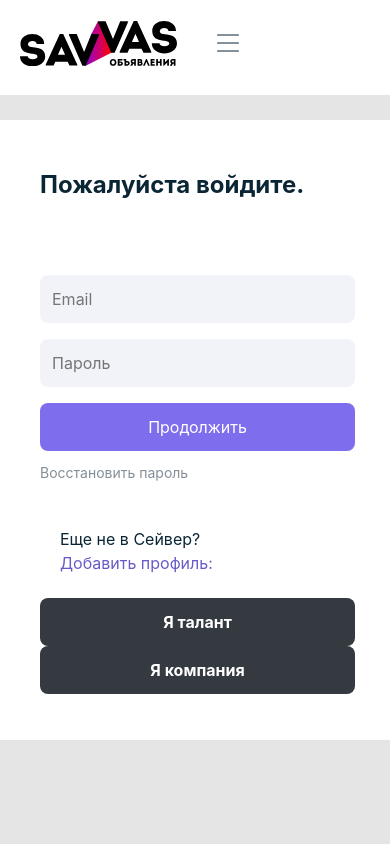
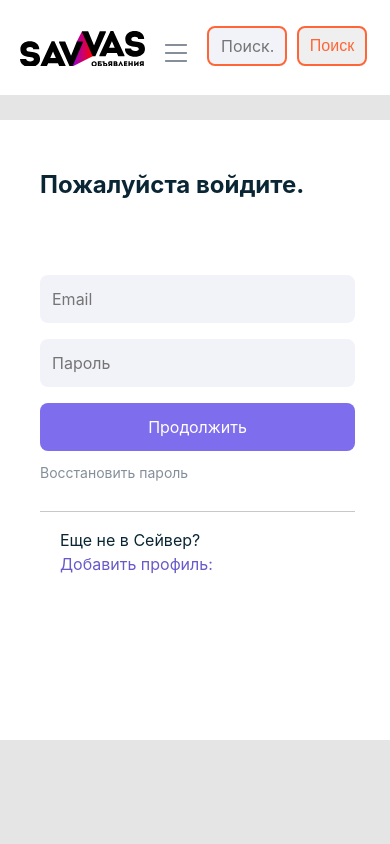
Before and after one commit to zfrejn/savvas, a React (Create React App) app: page /authorization in a window 390 px wide. Shown: the top 844 px of the page. Built offline with nearby package versions, Linux system fonts and the light colour scheme.

Commit message:
поиск карточек

```diff
--- a/src/components/Authorization/AuthorForm.jsx
+++ b/src/components/Authorization/AuthorForm.jsx
@@ -13,7 +13,7 @@ const AuthorForm = () => {
             <ReesPassword/>
             <hr/>
             <AddProfLink/>
-            <LoginBtns/>
+            {/* <LoginBtns/> */}
         </form>
     )
 }
--- a/src/components/Header/Header.jsx
+++ b/src/components/Header/Header.jsx
@@ -7,6 +7,10 @@ const Header = () => {
         <div className='header'>
             <div className='headerWrapper'>
                 <Logo/>
+                <div className="cardSearch">
+                    <input className='searchInput' placeholder='Поиск...'/>
+                    <button className='searchBtn'>Поиск</button>
+                </div>
                 <Buttons/>
             </div>
 
--- a/src/style/App.css
+++ b/src/style/App.css
@@ -608,6 +608,187 @@ footer {
   line-height: 24px;
 }
 
+.bttn {
+  width: 40px;
+  height: 40px;
+  border-radius: 40px;
+  position: relative;
+  z-index: 1;
+  align-self: flex-end;
+  margin-right: 10px;
+  margin-bottom: 10px;
+  cursor: pointer;
+}
+.bttn:before {
+  content: '+';
+  color: #337AB7;
+  position: absolute;
+  z-index: 2;
+  transform: rotate(45deg);
+  font-size: 50px;
+  line-height: 1;
+  top: -5px;
+  left: 6px;
+  transition: all 0.3s cubic-bezier(0.77, 0, 0.2, 0.85);
+}
+.bttn:after {
+  content: '';
+  position: absolute;
+  top: 0;
+  left: 0;
+  width: 100%;
+  height: 100%;
+  border-radius: 100%;
+  background: #337AB7;
+  z-index: 1;
+  transition: all 0.3s cubic-bezier(0.77, 0, 0.2, 0.85);
+  transform: scale(0.01);
+}
+.bttn:hover:after {
+  transform: scale(1);
+}
+.bttn:hover:before {
+  transform: scale(0.8) rotate(45deg);
+  color: #fff;
+}
+
+.emailTitle {
+  font-size: 16px;
+  line-height: 24px;
+  color: #212529;
+  width: fit-content;
+  align-self: center;
+  margin-top: 43px;
+}
+
+.reesInp {
+  width: 100%;
+  height: 48px;
+  background: #F2F3F8;
+  border-radius: 8px;
+  border: none;
+  outline: none;
+  padding: 8px 12px;
+}
+
+.reesDesc {
+  align-self: center;
+  width: fit-content;
+  text-align: center;
+  margin-top: 4px;
+  font-size: 12px;
+  line-height: 18px;
+  color: #6C757D;
+  margin-bottom: 66px;
+}
+
+.regDesc {
+  font-size: 14px;
+  line-height: 22px;
+  color: #0A2533;
+  width: 100%;
+  max-width: 290px;
+  margin-bottom: 44px;
+}
+
+.checkBox {
+  margin-top: 40px;
+  display: flex;
+  align-items: flex-start;
+  margin-bottom: 27px;
+}
+
+.checkBoxDesc {
+  width: fit-content;
+  font-size: 12px;
+  line-height: 16px;
+  color: #A0A3BD;
+  max-width: 280px;
+}
+
+.checkBoxReg {
+  width: 20px;
+  height: 20px;
+  border-radius: 0;
+  margin-right: 11px;
+}
+
+.agree {
+  color: #0071C9;
+}
+
+.loginInReg {
+  font-size: 16px;
+  line-height: 24px;
+  color: #0A2533;
+  align-self: flex-end;
+  margin-top: 20px;
+}
+
+.loginLink {
+  color: #685AC9;
+  margin-left: 12px;
+}
+
+.cardSearch {
+  display: flex;
+  align-items: center;
+  justify-content: space-between;
+  width: 270px;
+  max-width: 270;
+  min-width: 200px;
+  margin-right: 10px;
+}
+
+.searchInput {
+  width: 200px;
+  max-width: 190px;
+  min-width: 100px;
+  height: 40px;
+  background: #F2F3F8;
+  padding-left: 12px;
+  padding-right: 12px;
+  border-radius: 8px;
+  border: none;
+  border: 2px solid #fe6637;
+  outline: none;
+}
+
+.searchInput:focus, .searchInput:hover {
+  border-color: blue;
+}
+
+.searchBtn {
+  text-decoration: none;
+  display: inline-block;
+  height: 40px;
+  width: 70px;
+  position: relative;
+  overflow: hidden;
+  border: 2px solid #fe6637;
+  border-radius: 8px;
+  font-family: 'Montserrat', sans-serif;
+  color: #fe6637;
+  transition: .2s ease-in-out;
+}
+.searchBtn:before {
+  content: "";
+  background: linear-gradient(90deg, rgba(255, 255, 255, .1), rgba(255, 255, 255, .5));
+  height: 50px;
+  width: 50px;
+  position: absolute;
+  top: -8px;
+  left: -75px;
+  transform: skewX(-45deg);
+}
+.searchBtn:hover {
+  background: #fe6637;
+  color: #fff;
+}
+.searchBtn:hover:before {
+  left: 150px;
+  transition: .5s ease-in-out;
+}
 
 @media screen and (max-width: 1500px) {
   .cardList {
@@ -651,6 +832,17 @@ footer {
 
   .buyBtn, .commBtn {
     width: 100%;
+  }
+}
+
+@media screen and (max-width: 900px) {
+  .buttons {
+    display: none;
+  }
+
+  .searchBtn {
+    margin-left: 10px;
+    min-width: 70px;
   }
 }
 
@@ -795,6 +987,15 @@ footer {
   }
 }
 
+@media screen and (max-width: 470px) {
+  .cardSearch {
+    min-width: 150px;
+  }
+  .searchInput {
+    min-width: 80px;
+  }
+}
+
 @media screen and (max-width: 450px) {
 
   .cardOpenImg {
@@ -812,6 +1013,20 @@ footer {
     width: 200px;
   }
 
+}
+
+@media screen and (max-width: 420px) {
+  .logo {
+    width: 125px;
+    height: 35px;
+  }
+  .openBtn {
+    margin-left: 20px;
+  }
+
+  .logoCont {
+    padding-top: 15px;
+  }
 }
 
 @media screen and (max-width: 400px) {
@@ -855,6 +1070,23 @@ footer {
     height: 240px;
   }
 
+}
+
+@media screen and (max-width: 370px) {
+  .logo {
+    width: 100px;
+    height: 29px;
+  }
+  .openBtn {
+    margin-left: 20px;
+    margin-top: 8px;
+    height: 20px;
+    width: 20px;
+  }
+
+  .searchBtn {
+    margin-left: 5px;
+  }
 }
 
 @media screen and (max-width: 350px) {
@@ -917,125 +1149,3 @@ footer {
   }
 
 }
-
-.bttn {
-  width: 40px;
-  height: 40px;
-  border-radius: 40px;
-  position: relative;
-  z-index: 1;
-  align-self: flex-end;
-  margin-right: 10px;
-  margin-bottom: 10px;
-  cursor: pointer;
-}
-.bttn:before {
-  content: '+';
-  color: #337AB7;
-  position: absolute;
-  z-index: 2;
-  transform: rotate(45deg);
-  font-size: 50px;
-  line-height: 1;
-  top: -5px;
-  left: 6px;
-  transition: all 0.3s cubic-bezier(0.77, 0, 0.2, 0.85);
-}
-.bttn:after {
-  content: '';
-  position: absolute;
-  top: 0;
-  left: 0;
-  width: 100%;
-  height: 100%;
-  border-radius: 100%;
-  background: #337AB7;
-  z-index: 1;
-  transition: all 0.3s cubic-bezier(0.77, 0, 0.2, 0.85);
-  transform: scale(0.01);
-}
-.bttn:hover:after {
-  transform: scale(1);
-}
-.bttn:hover:before {
-  transform: scale(0.8) rotate(45deg);
-  color: #fff;
-}
-
-.emailTitle {
-  font-size: 16px;
-  line-height: 24px;
-  color: #212529;
-  width: fit-content;
-  align-self: center;
-  margin-top: 43px;
-}
-
-.reesInp {
-  width: 100%;
-  height: 48px;
-  background: #F2F3F8;
-  border-radius: 8px;
-  border: none;
-  outline: none;
-  padding: 8px 12px;
-}
-
-.reesDesc {
-  align-self: center;
-  width: fit-content;
-  text-align: center;
-  margin-top: 4px;
-  font-size: 12px;
-  line-height: 18px;
-  color: #6C757D;
-  margin-bottom: 66px;
-}
-
-.regDesc {
-  font-size: 14px;
-  line-height: 22px;
-  color: #0A2533;
-  width: 100%;
-  max-width: 290px;
-  margin-bottom: 44px;
-}
-
-.checkBox {
-  margin-top: 40px;
-  display: flex;
-  align-items: flex-start;
-  margin-bottom: 27px;
-}
-
-.checkBoxDesc {
-  width: fit-content;
-  font-size: 12px;
-  line-height: 16px;
-  color: #A0A3BD;
-  max-width: 280px;
-}
-
-.checkBoxReg {
-  width: 20px;
-  height: 20px;
-  border-radius: 0;
-  margin-right: 11px;
-}
-
-.agree {
-  color: #0071C9;
-}
-
-.loginInReg {
-  font-size: 16px;
-  line-height: 24px;
-  color: #0A2533;
-  align-self: flex-end;
-  margin-top: 20px;
-}
-
-.loginLink {
-  color: #685AC9;
-  margin-left: 12px;
-}
```
